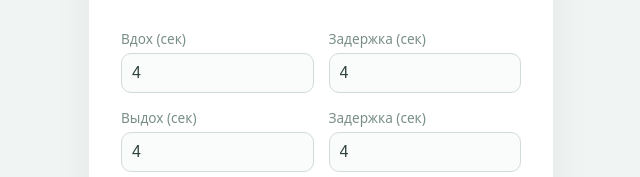
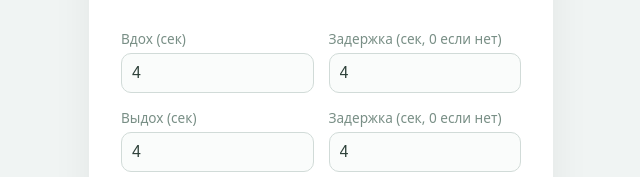
Before and after one commit to aMaxm/pranayama, a plain HTML site: page index.html in a window 1280 px wide. Shown: the part 421-598 px from the top of the page, without its empty margins (319-959 px from the left). Drawn offline with Linux system fonts and the light colour scheme.

Commit message:
Update index.html

```diff
--- a/index.html
+++ b/index.html
@@ -176,7 +176,7 @@
                 <input type="number" id="t-in" value="4" min="1">
             </div>
             <div class="input-group">
-                <label>Задержка (сек)</label>
+                <label>Задержка (сек, 0 если нет)</label>
                 <input type="number" id="t-hold1" value="4" min="0">
             </div>
             <div class="input-group">
@@ -184,7 +184,7 @@
                 <input type="number" id="t-out" value="4" min="1">
             </div>
             <div class="input-group">
-                <label>Задержка (сек)</label>
+                <label>Задержка (сек, 0 если нет)</label>
                 <input type="number" id="t-hold2" value="4" min="0">
             </div>
         </div>
```
